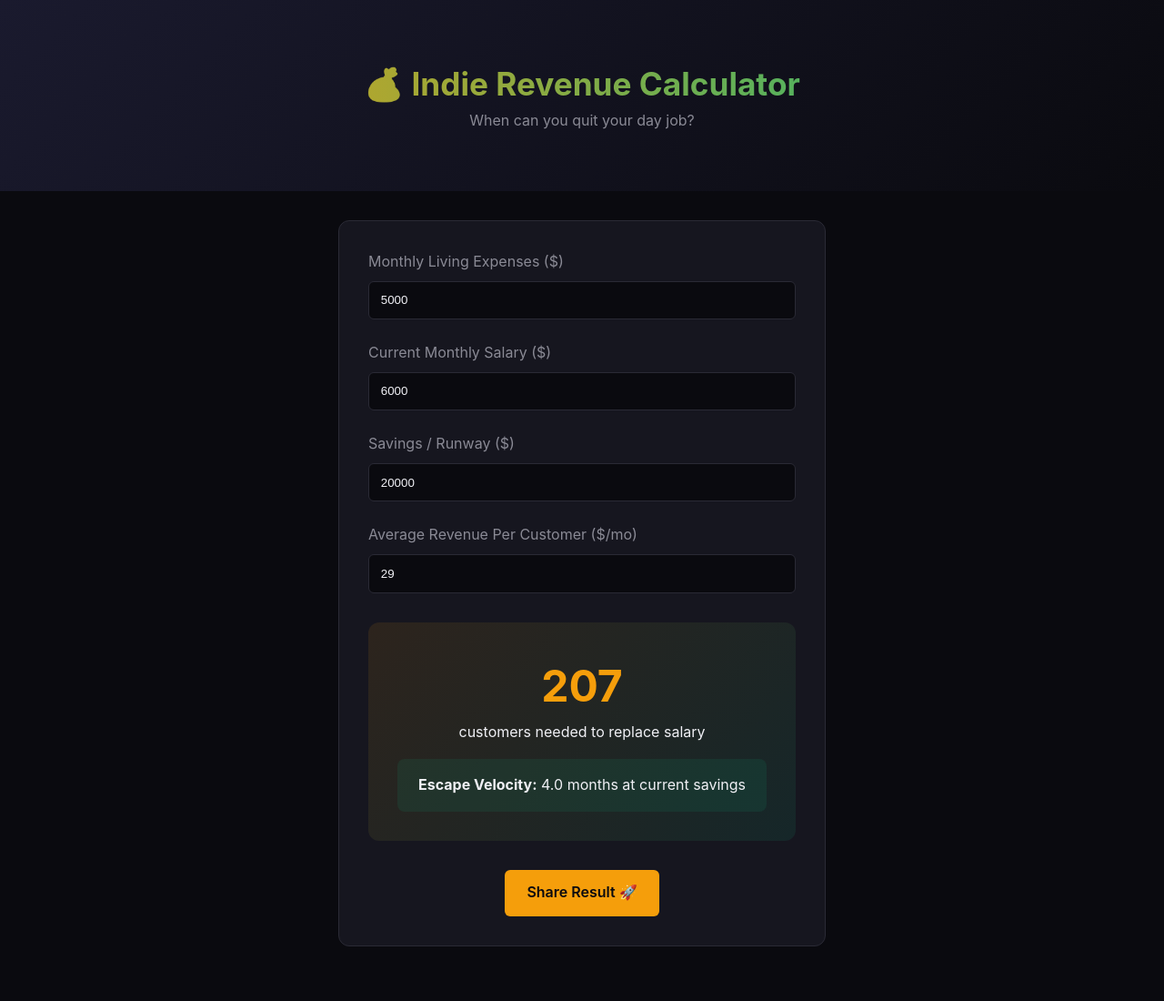
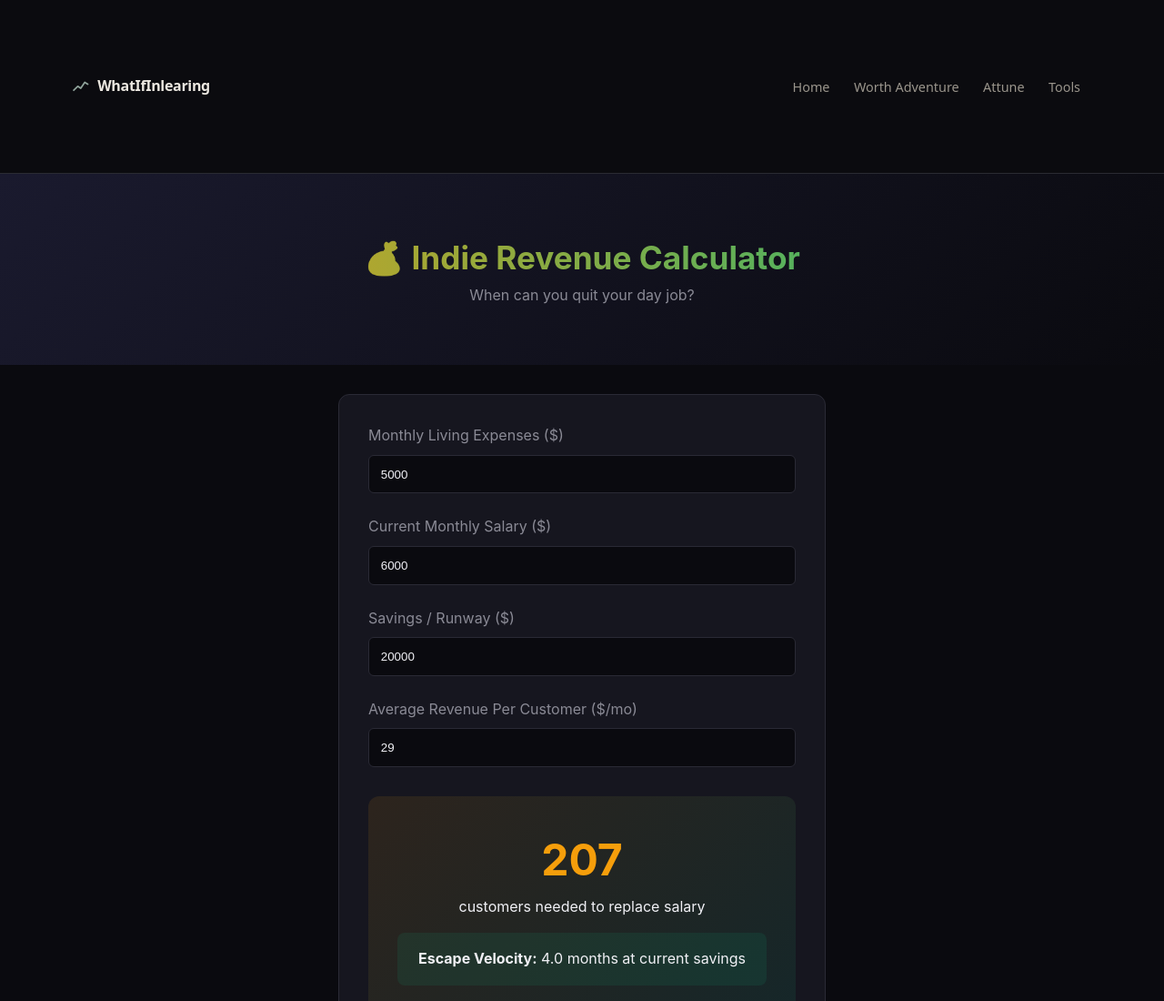
Before and after one commit to thomassanders3888-svg/whatifinlearing, a plain HTML site: page indie-revenue/index.html in a window 1280 px wide. Shown: the top 1100 px of the page at 91% size. Before the commit the page ends 1072 px from the top, so only its background shows below. Drawn offline with Linux system fonts and the light colour scheme.

Commit message:
Add shared hub nav to indie-revenue/index.html

```diff
--- a/indie-revenue/index.html
+++ b/indie-revenue/index.html
@@ -77,5 +77,7 @@ function shareResult() {
 }
 calculate();
 </script>
+
+<script src="/nav.js" defer></script>
 </body>
 </html>
```
